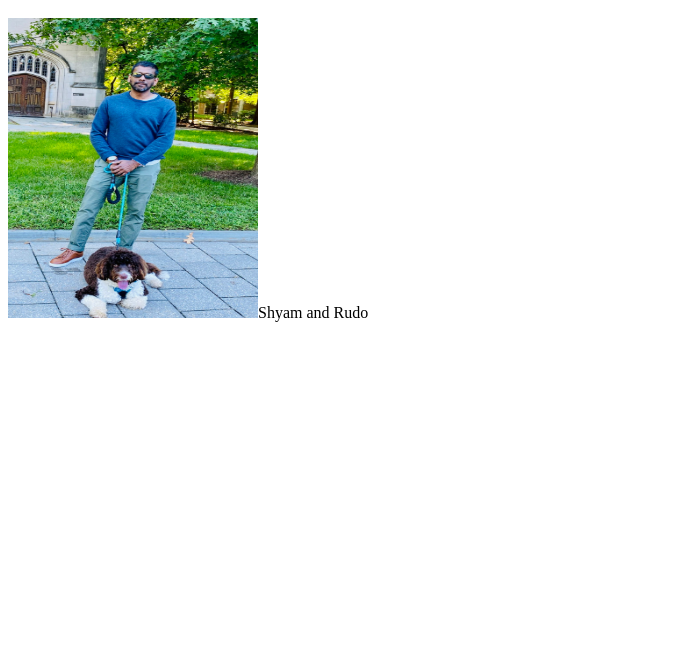
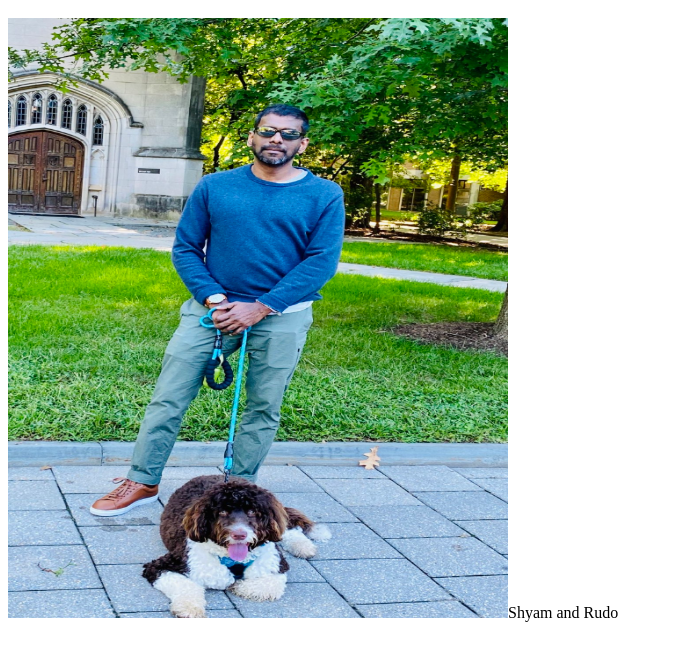
Before and after one commit to shyamsasidharan1/shyamsasidharan1.github.io, a plain HTML site: page index.html in a window 1280 px wide. Shown: the part 48-708 px from the top of the page, without its empty margins (0-673 px from the left). Drawn offline with Linux system fonts and the light colour scheme.

Commit message:
Update index.html

```diff
--- a/index.html
+++ b/index.html
@@ -1,2 +1,2 @@
 <H1> Hello World! </h1>
-<img src="shyam.jpg" width="250" height="300">Shyam and Rudo</img>
+<img src="shyam.jpg" width="500" height="600">Shyam and Rudo</img>
```
